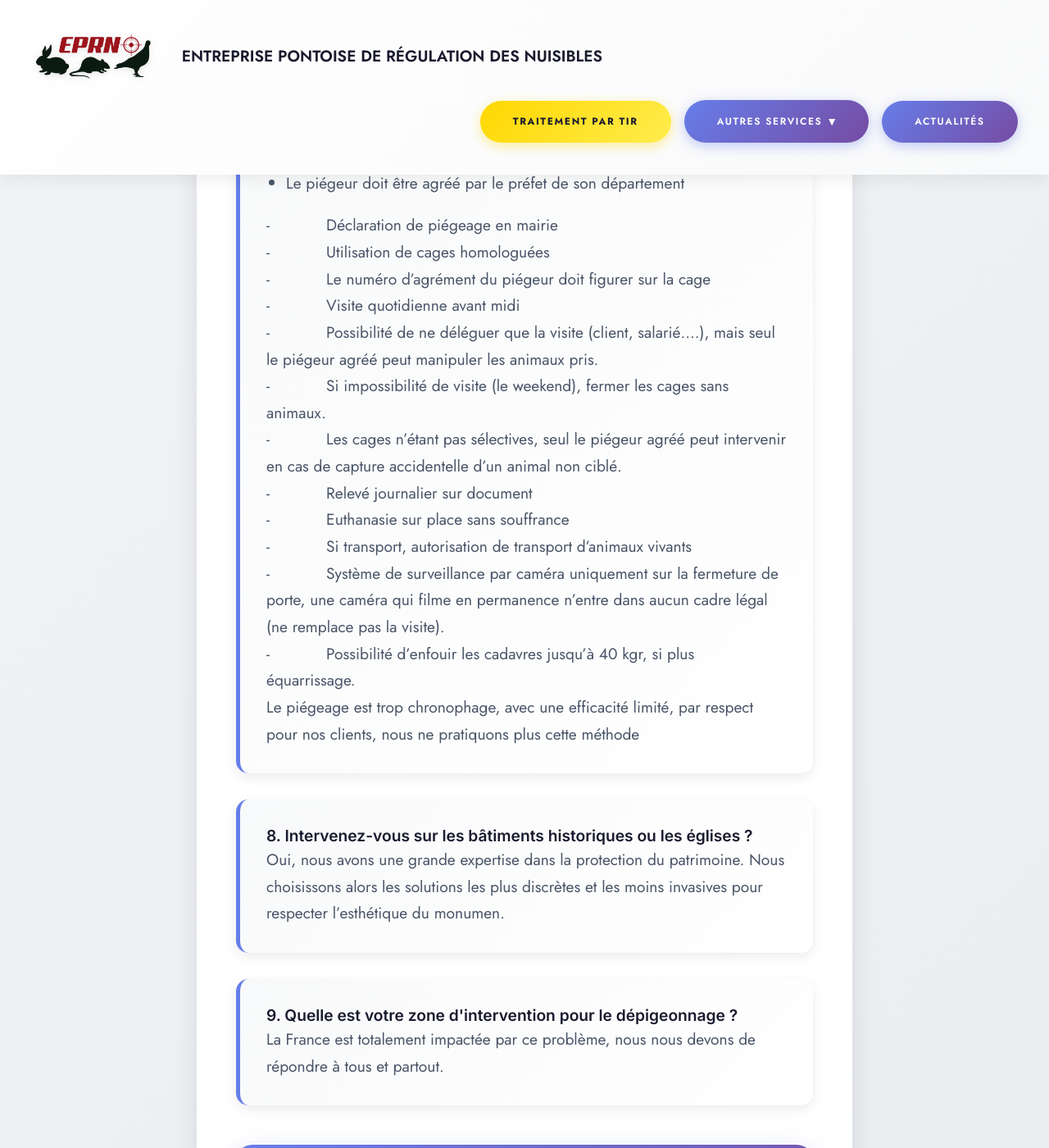
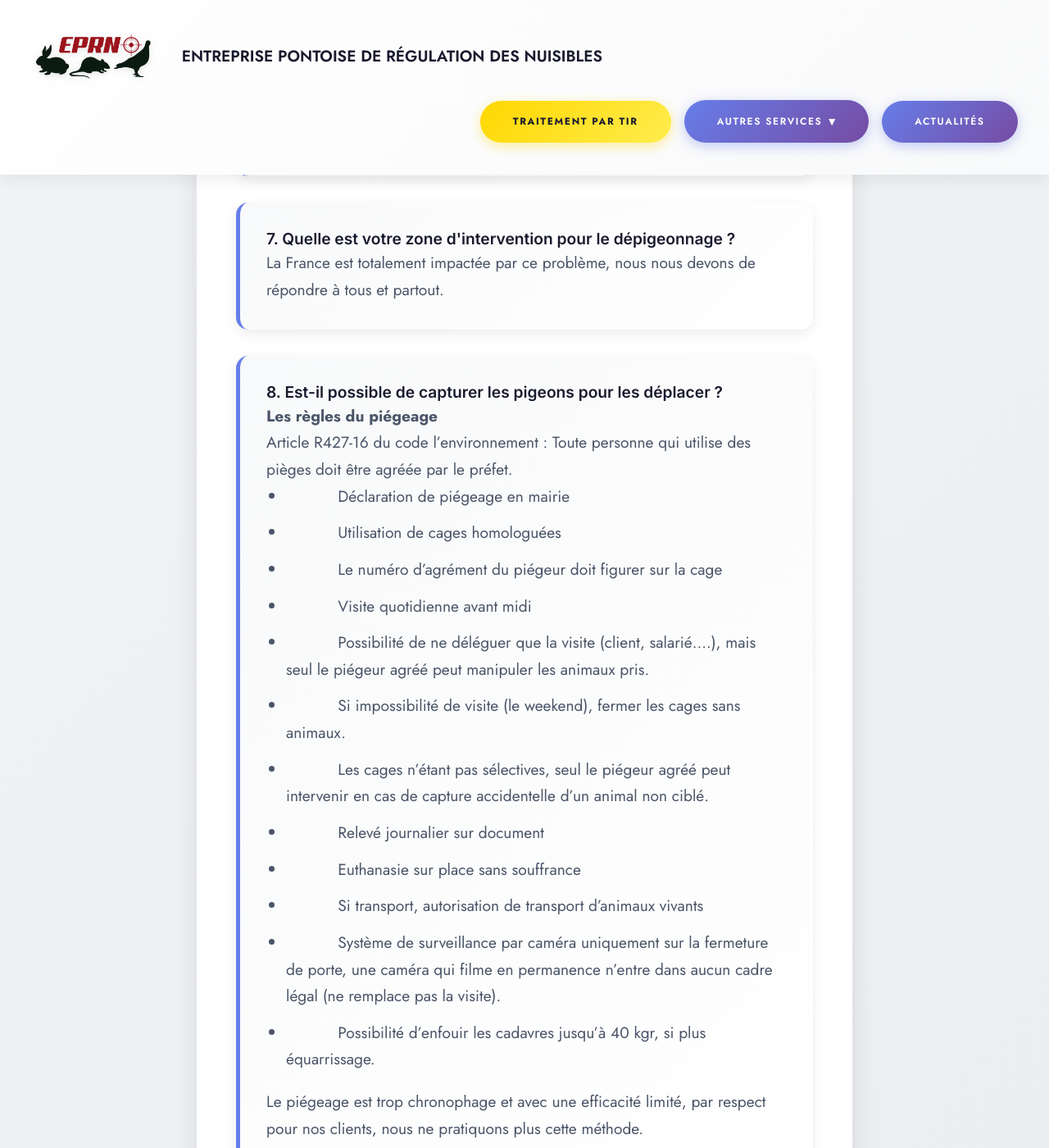
Before and after one commit to TheDoubleJo/eprn, a Jekyll site: the page built from faq-depigeonnage.html, in a window 1280 px wide and 1400 px high, scrolled down 1940 px. Shown: the whole window at 82% size. Built offline with Jekyll 4.4.1, drawn with Linux system fonts in a browser that asks for light colours; some of the changed text lies outside the part shown.

Commit message:
Update FAQ “faq-depigeonnage”

```diff
--- a/faq-depigeonnage.html
+++ b/faq-depigeonnage.html
@@ -6,50 +6,42 @@
   - question: Qu'est-ce que le dépigeonnage ?
     answer: Le **dépigeonnage** regroupe l'ensemble des techniques visant à éloigner les pigeons ou à réduire leur population dans des zones où ils causent des nuisances. Cela va de la pose de dispositifs physiques à la régulation de la population par capture ou par tir.
   - question: Pourquoi faut-il réguler la présence des pigeons ?
-    answer: "Les pigeons causent trois types de problèmes majeurs. **Sanitaire** : ils sont porteurs de maladies et de parasites (puces, tiques). **Matériel** : leurs fientes sont extrêmement acides et dégradent la pierre, le métal et les peintures. **Nuisances** : bruits dès l'aube et odeurs désagréables."
+    answer: "Les pigeons causent trois types de problèmes majeurs. **Sanitaire** : ils sont porteurs de maladies et de parasites (salmonellose, psittacose, puces, tiques). **Matériel** : leurs fientes sont extrêmement acides et dégradent la pierre, le métal et les peintures. **Nuisances** : bruits dès l'aube et odeurs désagréables."
   - question: Quelles sont les méthodes d'éloignement ?
-    answer: Les **pics anti-pigeons** empêchent le posage sur les rebords. Les **filets** ferment totalement l'accès à des cours intérieures ou des balcons. Les **câbles tendus** sont plus discrets pour les corniches. **Malheureusement,  à moyens et longs termes aucun de ces systèmes ne sont efficaces.**
+    answer: |-
+      Les **pics anti-pigeons** et coupelles "Bird Free", empêchent le posage sur les rebords. Les **filets** ferment totalement l'accès à des cours intérieures ou des balcons. Les **câbles tendus** sont plus discrets pour les corniches. Les systèmes **sonores** et **visuels** tels que les lasers devraient éloigner les volatiles. L'effarouchement à l'aide de rapaces est efficace si présence quotidienne comme dans certains aéroport.
+
+      Malheureusement à moyen et long terme aucun de ces dispositifs n'est efficient
   - question: Est-ce que les pics anti-pigeons blessent les oiseaux ?
     answer: Non, les pics sont conçus pour être dissuasifs. C'est une méthode d'éloignement passive et sans danger pour l'animal. Parfois l'oiseau utilise les pics pour installer son nid.
   - question: Quand faut-il envisager une régulation par tir sanitaire ?
     answer: Le traitement par tir est préconisé lorsque les pigeons ont colonisé des zones inaccessibles à la pose de filets (comme de grands entrepôts ou des clochers) ou lorsque la colonie est trop importante pour être simplement éloignée. C'est une solution rapide, précise et efficace pour réduire drastiquement une population.
   - question: Les filets de protection sont-ils très visibles ?
     answer: Ce sont des filets en polyéthylène haute densité, très fins et résistants qui sont utilisés. Ils existent en plusieurs couleurs (noir, pierre) pour se fondre au maximum dans l'architecture du bâtiment. À quelques mètres de distance, ils deviennent presque invisibles. Pour être efficaces ils doivent êre bien tendus et ne laisser **aucun** trou, aussi petit soit il.
+  - question: Quelle est votre zone d'intervention pour le dépigeonnage ?
+    answer: La France est totalement impactée par ce problème, nous nous devons de répondre à tous et partout.
   - question: Est-il possible de capturer les pigeons pour les déplacer ?
     answer: |-
       **Les règles du piégeage**
 
-      -             Le piégeur doit être agréé par le préfet de son département
+      Article R427-16 du code l'environnement : Toute personne qui utilise des pièges doit être agréée par le préfet.
 
-      -            Déclaration de piégeage en mairie
+      -            Déclaration de piégeage en mairie
+      -            Utilisation de cages homologuées
+      -            Le numéro d’agrément du piégeur doit figurer sur la cage
+      -            Visite quotidienne avant midi
+      -            Possibilité de ne déléguer que la visite (client, salarié….), mais seul le piégeur agréé peut manipuler les animaux pris.
+      -            Si impossibilité de visite (le weekend), fermer les cages sans animaux.
+      -            Les cages n’étant pas sélectives, seul le piégeur agréé peut intervenir en cas de capture accidentelle d’un animal non ciblé.
+      -            Relevé journalier sur document
+      -            Euthanasie sur place sans souffrance
+      -            Si transport, autorisation de transport d’animaux vivants
+      -            Système de surveillance par caméra uniquement sur la fermeture de porte, une caméra qui filme en permanence n’entre dans aucun cadre légal (ne remplace pas la visite).
+      -            Possibilité d’enfouir les cadavres jusqu’à 40 kgr, si plus équarrissage.
 
-      -            Utilisation de cages homologuées
-
-      -            Le numéro d’agrément du piégeur doit figurer sur la cage
-
-      -            Visite quotidienne avant midi
-
-      -            Possibilité de ne déléguer que la visite (client, salarié….), mais seul le piégeur agréé peut manipuler les animaux pris.
-
-      -            Si impossibilité de visite (le weekend), fermer les cages sans animaux.
-
-      -            Les cages n’étant pas sélectives, seul le piégeur agréé peut intervenir en cas de capture accidentelle d’un animal non ciblé.
-
-      -            Relevé journalier sur document
-
-      -            Euthanasie sur place sans souffrance
-
-      -            Si transport, autorisation de transport d’animaux vivants
-
-      -            Système de surveillance par caméra uniquement sur la fermeture de porte, une caméra qui filme en permanence n’entre dans aucun cadre légal (ne remplace pas la visite).
-
-      -            Possibilité d’enfouir les cadavres jusqu’à 40 kgr, si plus équarrissage.
-
-      Le piégeage est trop chronophage, avec une efficacité limité, par respect pour nos clients, nous ne pratiquons plus cette méthode
+      Le piégeage est trop chronophage et avec une efficacité limité, par respect pour nos clients, nous ne pratiquons plus cette méthode.
   - question: Intervenez-vous sur les bâtiments historiques ou les églises ?
     answer: Oui, nous avons une grande expertise dans la protection du patrimoine. Nous choisissons alors les solutions les plus discrètes et les moins invasives pour respecter l'esthétique du monumen.
-  - question: Quelle est votre zone d'intervention pour le dépigeonnage ?
-    answer: La France est totalement impactée par ce problème, nous nous devons de répondre à tous et partout.
 ---
 
 <!-- Schema.org markup for FAQPage -->
```
